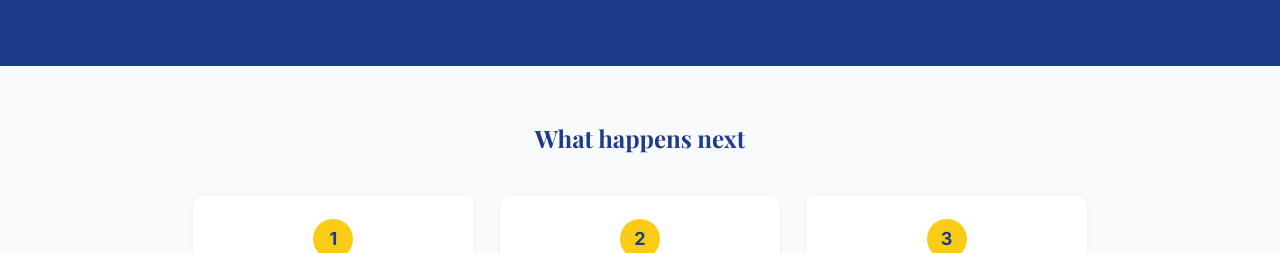
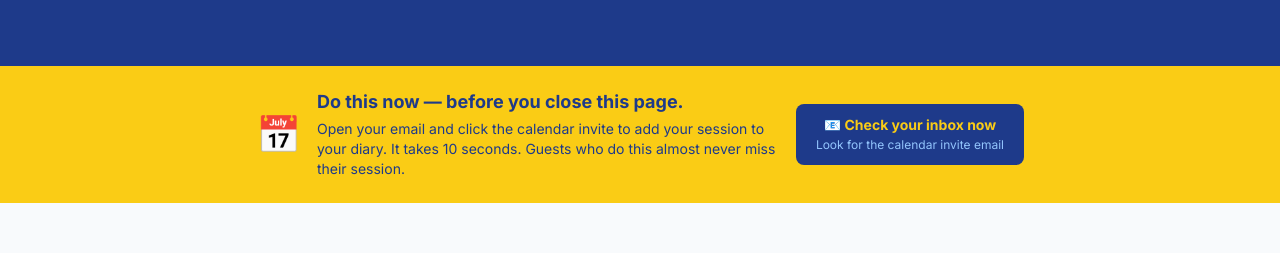
Before and after one commit to yeukai01-bot/kajidori-collective, a React (Vite) app: page /youre-confirmed in a window 1280 px wide. Shown: the part 382-635 px from the top of the page. Built offline with nearby package versions, Linux system fonts and the light colour scheme; no server answers.

Commit message:
Add high-visibility calendar action banner to confirmation page

```diff
--- a/src/pages/YoureConfirmed.jsx
+++ b/src/pages/YoureConfirmed.jsx
@@ -71,6 +71,27 @@ export default function YoureConfirmed() {
           <p className="text-blue-200 text-lg max-w-xl mx-auto">
             Check your inbox — a calendar invitation and Google Meet link are on their way. Everything you need is below.
           </p>
+        </div>
+      </section>
+
+      {/* ── CALENDAR ACTION BANNER ── */}
+      <section className="bg-yellow-400 py-6 px-4">
+        <div className="max-w-3xl mx-auto flex flex-col sm:flex-row items-center gap-4 text-center sm:text-left">
+          <div className="text-4xl flex-shrink-0">📅</div>
+          <div className="flex-1">
+            <p className="font-bold text-blue-900 text-lg leading-snug">
+              Do this now — before you close this page.
+            </p>
+            <p className="text-blue-900 text-sm mt-1">
+              Open your email and click the calendar invite to add your session to your diary. It takes 10 seconds. Guests who do this almost never miss their session.
+            </p>
+          </div>
+          <div className="flex-shrink-0">
+            <div className="bg-blue-900 text-yellow-400 px-5 py-3 rounded-lg font-bold text-sm text-center leading-tight">
+              📧 Check your inbox now
+              <span className="block text-xs font-normal text-blue-300 mt-1">Look for the calendar invite email</span>
+            </div>
+          </div>
         </div>
       </section>
 
```
